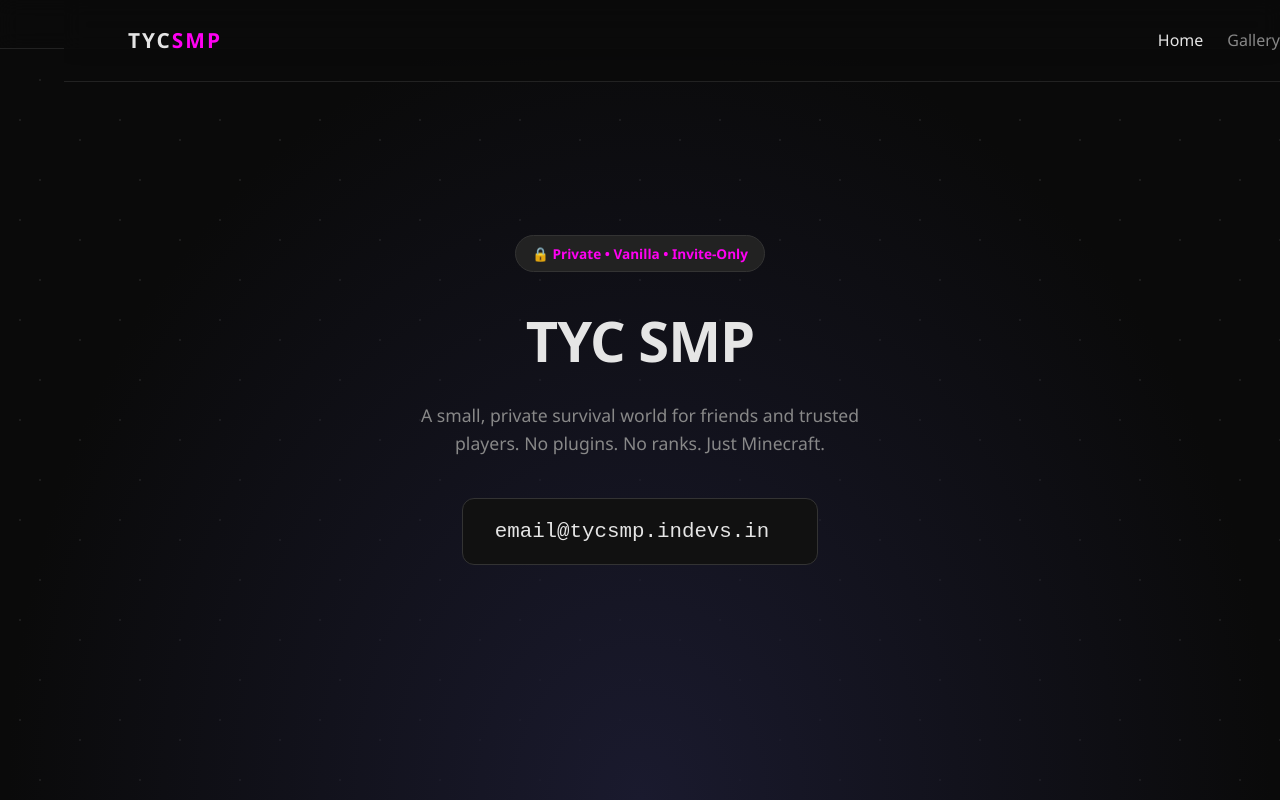
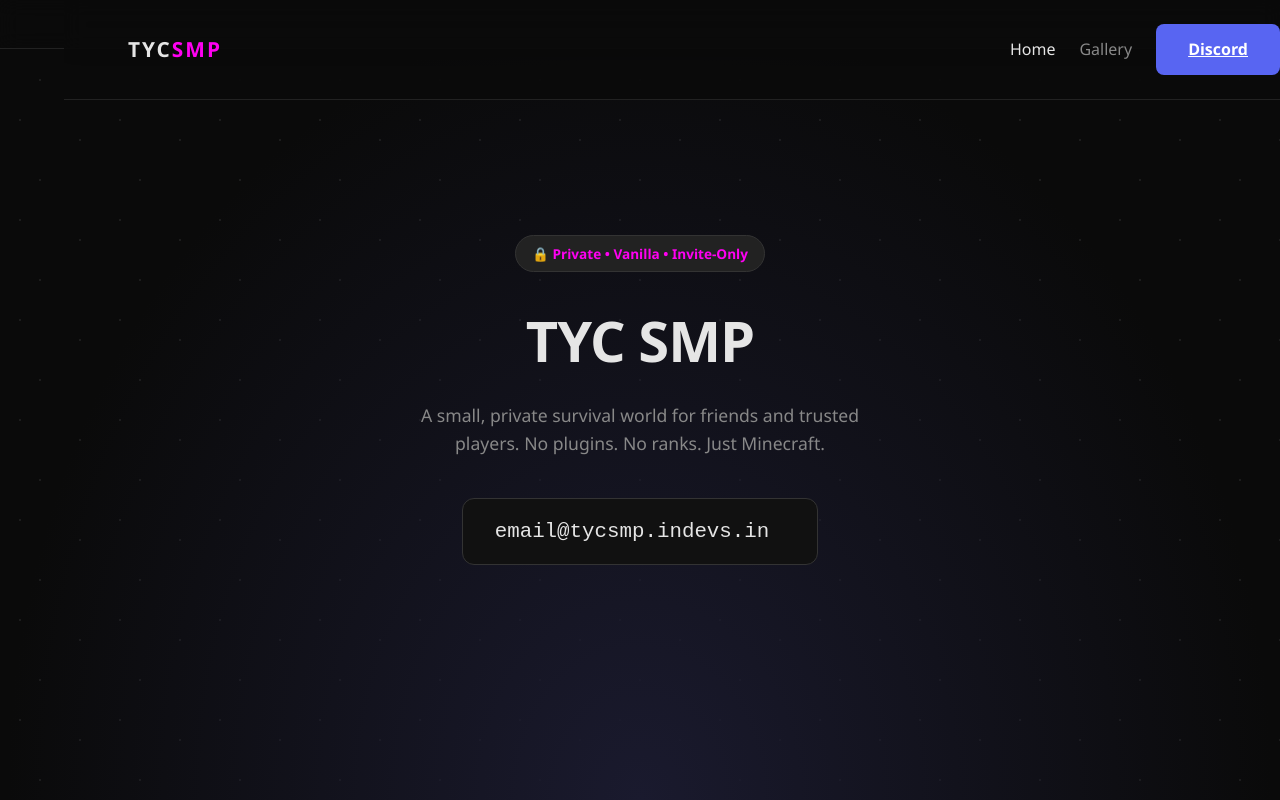
Before and after one commit to anantapunmagar/TYC-SMP, a website: page public/index.html in a window 1280 px wide. Shown: the top 800 px of the page. Drawn offline with Linux system fonts and the light colour scheme; no server answers.

Commit message:
Update index.html

```diff
--- a/public/index.html
+++ b/public/index.html
@@ -80,6 +80,7 @@
         <a href="/" style="color:var(--text);text-decoration:none;font-weight:500;transition:color 0.2s;">Home</a>
         <a href="/gallery" style="color:var(--text-dim);text-decoration:none;font-weight:500;transition:color 0.2s;"
            onmouseover="this.style.color='var(--accent)'" onmouseout="this.style.color='var(--text-dim)'">Gallery</a>
+        <a href="https://discord.gg/JCptNSa4fv" target="_blank" class="discord-btn">Discord</a>
     </div>
 </nav>
     </nav>
```
